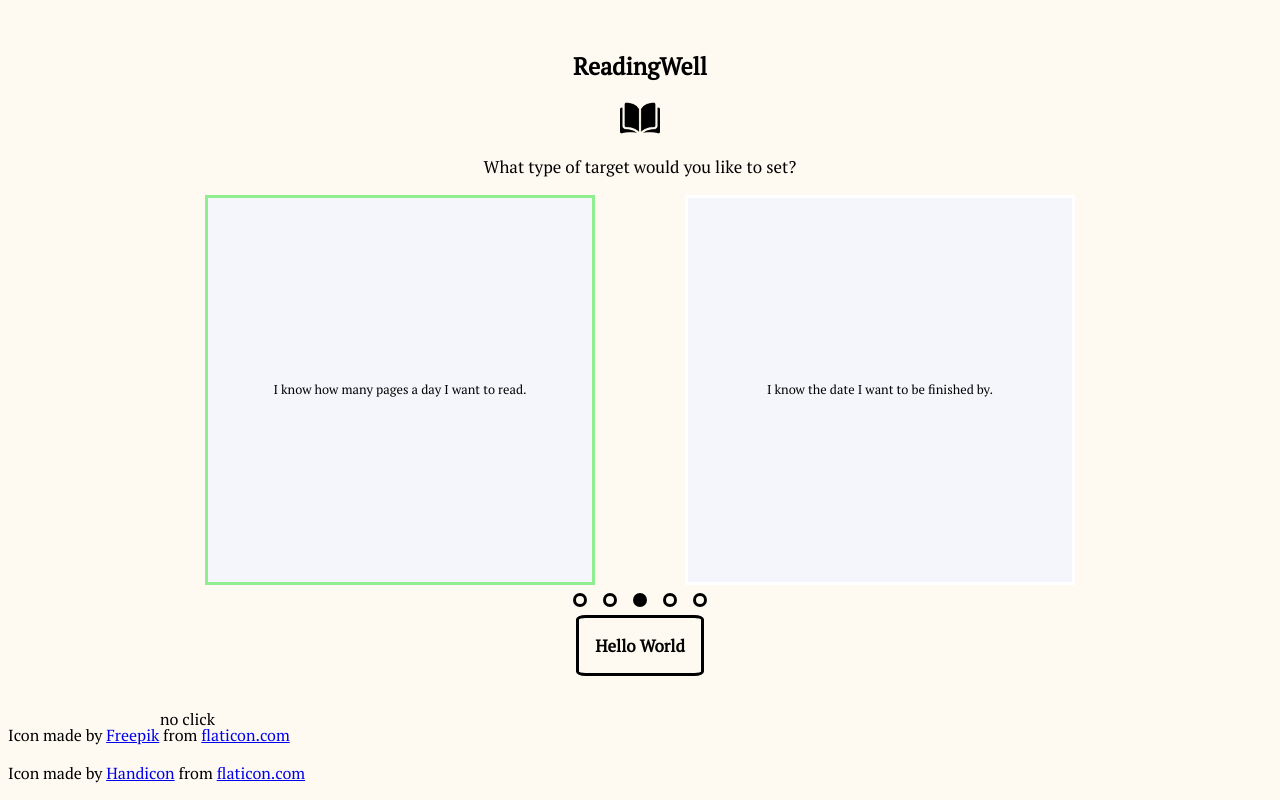
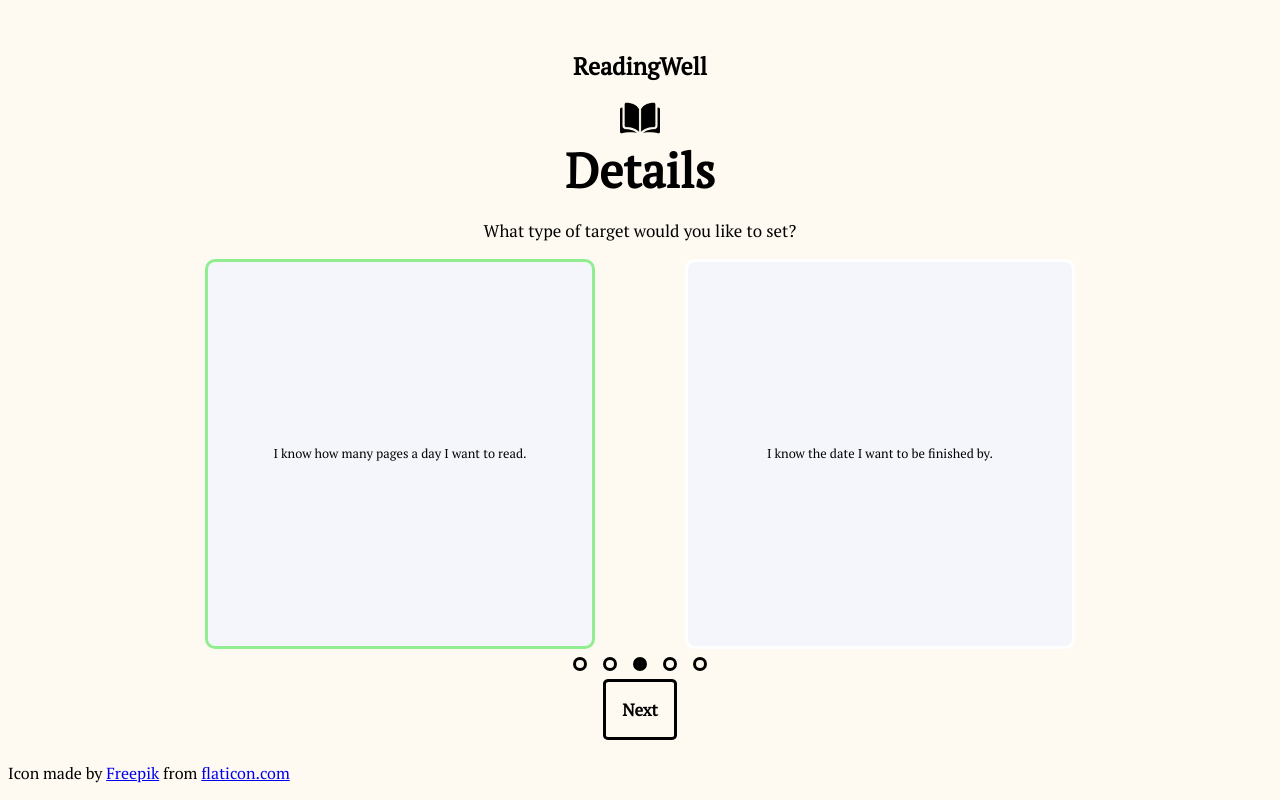
Before and after one commit to joseph-ford10/goal-setter, a React (Create React App) app: page /form/page3 in a window 1280 px wide. Built offline with nearby package versions, Linux system fonts and the light colour scheme.

Commit message:
Change wording throughout form

```diff
--- a/src/BookForm.js
+++ b/src/BookForm.js
@@ -120,11 +120,6 @@ const BookForm = () => {
           <a href="https://www.flaticon.com/authors/freepik">Freepik</a> from{' '}
           <a href="https://www.flaticon.com">flaticon.com</a>
         </p>
-        <p>
-          Icon made by{' '}
-          <a href="https://www.flaticon.com/authors/handicon">Handicon</a> from{' '}
-          <a href="https://www.flaticon.com">flaticon.com</a>
-        </p>
       </footer>
     </>
   )
--- a/src/Form1.js
+++ b/src/Form1.js
@@ -7,6 +7,7 @@ const Form1 = ({ text, inputData, handleChange }) => {
 
   return (
     <>
+      <h2 className="welcomeMessage">Details</h2>
       <p className="formText">{text}</p>
       <div className="inputContainer">
         <input
@@ -20,7 +21,7 @@ const Form1 = ({ text, inputData, handleChange }) => {
       </div>
       <Dots pageNum={1} />
       <section className="buttonContainer">
-        <button onClick={() => navigate('/form/page2')}>Hello World</button>
+        <button onClick={() => navigate('/form/page2')}>Next</button>
       </section>
     </>
   )
--- a/src/Form2.js
+++ b/src/Form2.js
@@ -6,6 +6,7 @@ const Form2 = ({ text, handleChange, inputData }) => {
   const navigate = useNavigate()
   return (
     <>
+      <h2 className="welcomeMessage">Details</h2>
       <p className="formText">{text}</p>
       <div className="inputContainer">
         <input
@@ -19,7 +20,7 @@ const Form2 = ({ text, handleChange, inputData }) => {
       </div>
       <Dots pageNum={2} />
       <section className="buttonContainer">
-        <button onClick={() => navigate('/form/page3')}>Hello World</button>
+        <button onClick={() => navigate('/form/page3')}>Next</button>
       </section>
     </>
   )
--- a/src/Form3.js
+++ b/src/Form3.js
@@ -16,6 +16,7 @@ const Form3 = ({
 
   return (
     <>
+      <h2 className="welcomeMessage">Details</h2>
       <p className="formText">{text}</p>
       <div className="radioButtons">
         <div
@@ -59,9 +60,8 @@ const Form3 = ({
       </div>
       <Dots pageNum={3} />
       <section className="buttonContainer">
-        <button onClick={() => navigate('/form/page4')}>Hello World</button>
+        <button onClick={() => navigate('/form/page4')}>Next</button>
       </section>
-      <p>{testClick}</p>
     </>
   )
 }
--- a/src/Form4.js
+++ b/src/Form4.js
@@ -7,6 +7,7 @@ const Form4 = ({ handleChange, inputData, targetType }) => {
 
   return (
     <>
+      <h2 className="welcomeMessage">Details</h2>
       {targetType === 'dailyTarget' && (
         <p className="formText">What is your daily page target?</p>
       )}
@@ -38,7 +39,7 @@ const Form4 = ({ handleChange, inputData, targetType }) => {
       </div>
       <Dots pageNum={4} />
       <section className="buttonContainer">
-        <button onClick={() => navigate('/form/page5')}>Hello World</button>
+        <button onClick={() => navigate('/form/page5')}>Next</button>
       </section>
     </>
   )
--- a/src/Form5.js
+++ b/src/Form5.js
@@ -6,6 +6,7 @@ const Form5 = ({ formText, inputData, handleChange, text }) => {
   const navigate = useNavigate()
   return (
     <>
+      <h2 className="welcomeMessage">Details</h2>
       <p className="formText">{text}</p>
       <div className="inputContainer">
         <input
@@ -20,7 +21,7 @@ const Form5 = ({ formText, inputData, handleChange, text }) => {
       </div>
       <Dots pageNum={5} />
       <section className="buttonContainer">
-        <button onClick={() => navigate('/form/summary')}>Hello World</button>
+        <button onClick={() => navigate('/form/summary')}>Next</button>
       </section>
     </>
   )
--- a/src/Result.js
+++ b/src/Result.js
@@ -33,11 +33,14 @@ const Result = ({ inputData, targetType, setInputData }) => {
       <h2 className="welcomeMessage">Results</h2>
       <div className="resultsContainer">
         {targetType === 'endDate' && (
-          <p className="resultText">
-            To complete {inputData.title} by {finishedData.endDate} you'll need
-            to read {finishedData.dailyPages} pages per day, starting on{' '}
-            {finishedData.startDate}.
-          </p>
+          <>
+            <p className="resultText">
+              To complete {inputData.title} by {finishedData.endDate} you'll
+              need to read {finishedData.dailyPages} pages per day, starting on{' '}
+              {finishedData.startDate}.
+            </p>
+            <p>Happy reading!</p>
+          </>
         )}
         {targetType === 'dailyTarget' && (
           <>
--- a/src/index.css
+++ b/src/index.css
@@ -272,6 +272,7 @@ button {
     text-align: center;
     font-size: 0.8rem;
     background-color: rgba(241, 246, 255, 0.7);
+    border-radius: 10px;
   }
 
   #dailyTarget, #endDate {
@@ -333,7 +334,6 @@ button {
   }
 
   .resultsContainer {
-    height: 22vh;
     width: 75vw;
     background-color:rgba(241, 246, 255, 0.7);
     font-size: 1.06rem;
@@ -341,6 +341,7 @@ button {
     margin-bottom: 2rem;
     border: solid white;
     text-align: center;
+    border-radius: 10px;
   }
   .happyReading {
     text-align: center;
```
